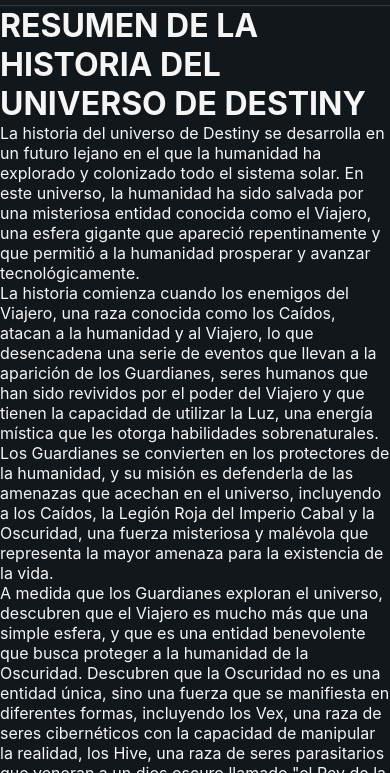
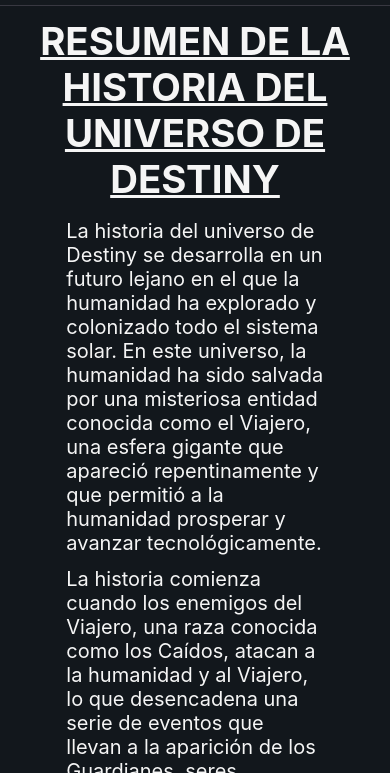
Before and after one commit to Alex-496/PF-Gallardo, a plain HTML site: page pages/historia.html in a window 390 px wide. Shown: the part 71-844 px from the top of the page. Drawn offline with Linux system fonts and the light colour scheme.

```diff
--- a/css/stilo.css
+++ b/css/stilo.css
@@ -543,6 +543,26 @@
 
     /* FIN PAGINA CONTACTO  */
 
+        /* PAG LA HISTORIA DEL UNIVERSO DE DESTINY */
+
+    #titulo-lore{
+        text-align: center;
+        font-size: 240%;
+        padding: 3%;
+        padding-bottom: 1%;
+        text-decoration: underline;
+    }
+    .content__lore{
+        font-size: 125%;
+        margin: 0px 15%;
+        padding: 0px 2%;
+    }
+    .lore{
+        margin: 5% 0px;
+    }
+
+    /* FIN PAG LA HISTORIA DEL UNIVERSO DE DESTINY */
+
     /* FOOTER */
 
     footer{
```
Also changed, not shown: index.html (+6 -6 lines).
